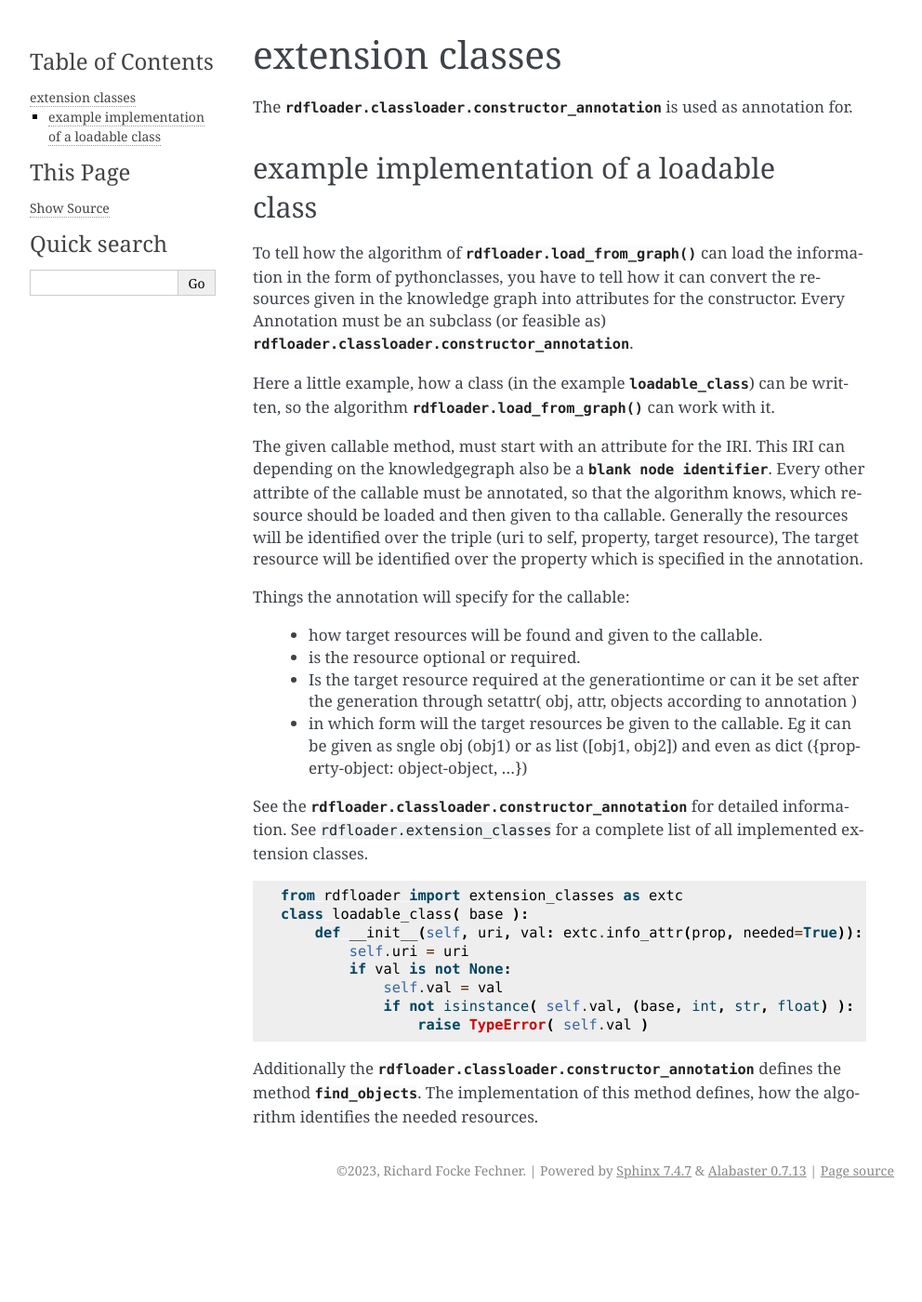
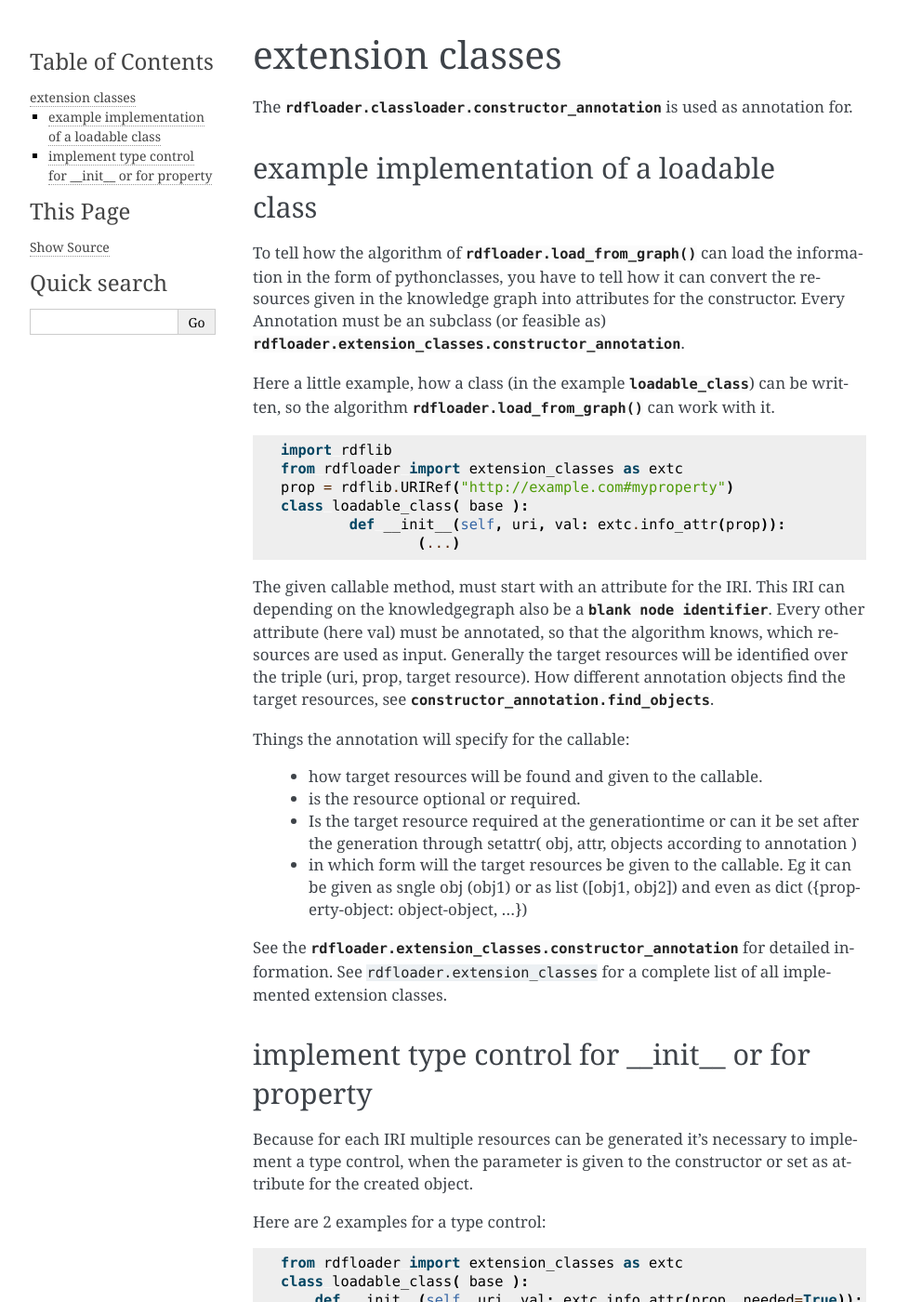
Before and after one commit to WhiteGobo/py-rdfprogram, a Sphinx documentation site: the page built from docs/source/rdfloader/extensionclasses.rst, in a window 1280 px wide and 1400 px high. Shown: the whole window at 93% size, without its empty margins (148-1140 px from the left). Built offline with Sphinx 7.4.7, drawn with Linux system fonts in a browser that asks for light colours; cross-references to code outside the pages are shown as plain code; some of the changed text lies outside the part shown.

Commit message:
updated documentation

```diff
--- a/docs/source/rdfloader/extensionclasses.rst
+++ b/docs/source/rdfloader/extensionclasses.rst
@@ -10,19 +10,29 @@
 the information in the form of pythonclasses, you have to tell how it can
 convert the resources given in the knowledge graph
 into attributes for the constructor. Every Annotation must be an subclass
-(or feasible as) :py:class:`rdfloader.classloader.constructor_annotation`.
+(or feasible as) :py:class:`rdfloader.extension_classes.constructor_annotation`.
 
 Here a little example, how a class (in the example :py:class:`loadable_class`)
 can be written, so the algorithm :py:func:`rdfloader.load_from_graph`
 can work with it.
 
+.. code:: python
+
+        import rdflib
+        from rdfloader import extension_classes as extc
+        prop = rdflib.URIRef("http://example.com#myproperty")
+        class loadable_class( base ):
+                def __init__(self, uri, val: extc.info_attr(prop)):
+                        (...)
+
 The given callable method, must start with an attribute for the IRI. This IRI
 can depending on the knowledgegraph also be a
 :py:class:`blank node identifier<rdflib.BNode>`.
-Every other attribte of the callable must be annotated, so that the algorithm
-knows, which resource should be loaded and then given to tha callable.
-Generally the resources will be identified over the triple (uri to self, property, target resource), The target resource will be identified over the
-property which is specified in the annotation.
+Every other attribute (here val) must be annotated, so that the algorithm
+knows, which resources are used as input.
+Generally the target resources will be identified over the triple
+(uri, prop, target resource). How different annotation objects find
+the target resources, see :py:func:`constructor_annotation.find_objects<rdfloader.extension_classes.constructor_annotation.find_objects>`.
 
 Things the annotation will specify for the callable:
 
@@ -35,10 +45,18 @@
           Eg it can be given as sngle obj (obj1) or as list ([obj1, obj2])
           and even as dict ({property-object: object-object, ...})
 
-See the :py:class:`rdfloader.classloader.constructor_annotation` for
+See the :py:class:`rdfloader.extension_classes.constructor_annotation` for
 detailed information. See :py:module:`rdfloader.extension_classes` for
 a complete list of all implemented extension classes.
 
+implement type control for __init__ or for property
+...................................................
+
+Because for each IRI multiple resources can be generated it's necessary to
+implement a type control, when the parameter is given to the constructor
+or set as attribute for the created object.
+
+Here are 2 examples for a type control:
 
 .. code:: python
 
@@ -48,9 +66,26 @@
             self.uri = uri
             if val is not None:
                 self.val = val
-                if not isinstance( self.val, (base, int, str, float) ):
+                if not isinstance( self.val, (int, float) ):
                     raise TypeError( self.val )
 
-Additionally the :py:class:`rdfloader.classloader.constructor_annotation`
-defines the method :py:meth:`find_objects<rdfloader.classloader.constructor_annotation.find_objects>`.
-The implementation of this method defines, how the algorithm identifies the needed resources.
+
+.. code:: python
+
+    from rdfloader import extension_classes as extc
+    class loadable_class( base ):
+        def __init__(self, uri, val: extc.info_attr(prop, needed=True)):
+                self.uri = uri
+                self.val = val
+
+        def _set_val(self, val):
+                attr_list = ["attr1", "attr2"]
+                if not all(hasattr(val, attr) for attr in attr_list ):
+                        raise TypeError(val, "cant be used here")
+                self._val = val
+        def _get_val(self, val):
+                try:
+                        return self._val
+                except AttributeError:
+                        return None
+        val = property(fget=_get_val, fset=_set_val)
```
Also changed, not shown: docs/source/rdfloader/miscalleuns.rst (+8 -0 lines).
